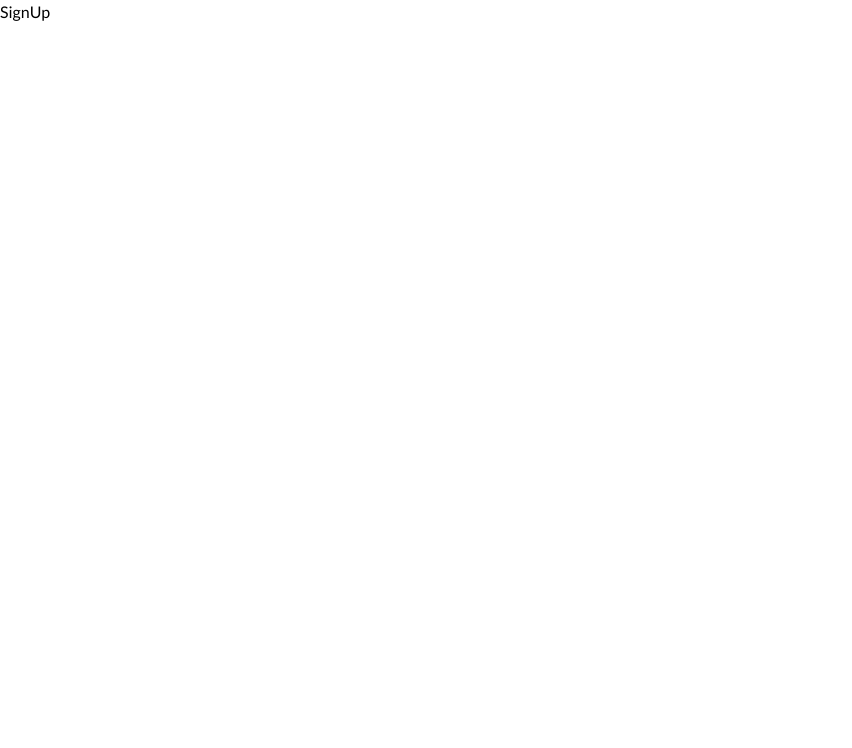
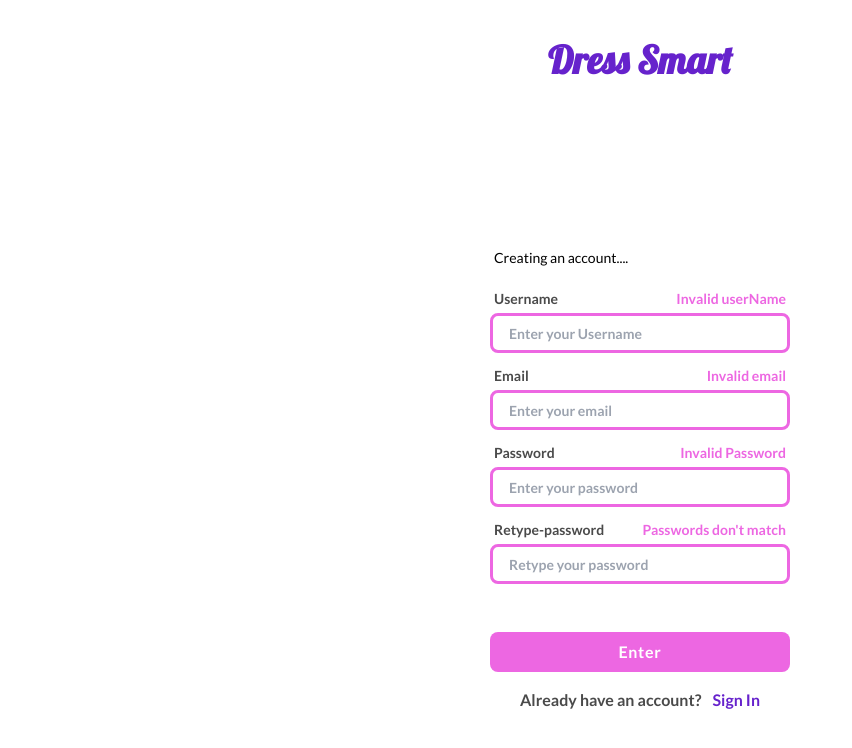
Before and after one commit to Xiaoru-Sun/dress-smart-fe, a React (Vite) app: page /sign-up in a window 1280 px wide. Shown: the top 748 px of the page, without its empty margins (0-852 px from the left). Built offline with nearby package versions, Linux system fonts and the light colour scheme.

Commit message:
adds SignUp component, creates Details page

```diff
--- a/src/App.tsx
+++ b/src/App.tsx
@@ -3,6 +3,7 @@ import Landingpage from "./pages/LandingPage";
 import SignIn from "./pages/SignIn";
 import SignUp from "./pages/SignUp";
 import Weather from "./pages/Weather";
+import Details from "./pages/Details";
 
 function App() {
   return (
@@ -11,6 +12,7 @@ function App() {
       <Route path="/sign-in" element={<SignIn />} />
       <Route path="/sign-up" element={<SignUp />} />
       <Route path="/weather" element={<Weather />} />
+      <Route path="/details" element={<Details />} />
     </Routes>
   );
 }
--- a/src/index.css
+++ b/src/index.css
@@ -40,4 +40,9 @@
     height: 260px;
     margin-top: 2rem;
   }
+  .signUpLogo {
+    width: 150px;
+    height: 260px;
+    margin-top: 2rem;
+  }
 }
--- /dev/null
+++ b/src/pages/Details.tsx
@@ -0,0 +1,5 @@
+const Details = () => {
+  return <div>Details</div>;
+};
+
+export default Details;
--- a/src/pages/SignUp.tsx
+++ b/src/pages/SignUp.tsx
@@ -1,5 +1,120 @@
+import { useState } from "react";
+import Input from "../reusable_components/Input";
+import { useNavigate } from "react-router-dom";
+import AccountLink from "../reusable_components/AccountLink";
+import { Header } from "../components/Header";
+import Button from "../reusable_components/Button";
+import Logo from "../components/Logo";
+
+type NewUserInput = {
+  userName: string;
+  email: string;
+  password: string;
+};
+
+type RetypePassword = string;
+
 const SignUp = () => {
-  return <div>SignUp</div>;
+  const [newUserObj, setNewUserObj] = useState<NewUserInput>({
+    userName: "",
+    email: "",
+    password: "",
+  });
+
+  const [retypedPassword, setRetypedPassword] = useState<RetypePassword>("");
+
+  const handleChange = (value: string, name: string) => {
+    if (name === "retypePassword") {
+      setRetypedPassword(value);
+    }
+    setNewUserObj((obj: any) => ({ ...obj, [name]: value }));
+  };
+
+  const handleButtonClick = () => {
+    navigate("/details");
+  };
+
+  console.log(retypedPassword);
+  const handleOnBlur = () => {};
+
+  // const handleRetypePasswordChange = (
+  //   e: React.ChangeEvent<HTMLInputElement>
+  // ): void => {
+  //   setRetypedPassword(e.target.value);
+  // };
+
+  const navigate = useNavigate();
+
+  return (
+    <div className="w-full h-screen flex flex-col justify-start items-center mt-8">
+      <Header />
+      {/* <Logo styleName="signUpLogo" /> */}
+      <div className="w-[300px] mt-[158px]">
+        <p className="ml-1 text-[14px]">Creating an account....</p>
+      </div>
+      <form className="mt-2">
+        <Input
+          labelName="Username"
+          inputType="text"
+          inputPlaceholder="Enter your Username"
+          inputName="userName"
+          inputValue={newUserObj.userName}
+          isValidated={null}
+          validationMessage="Invalid userName"
+          handleChange={handleChange}
+          handleOnBlur={() => handleOnBlur()}
+        />
+        <Input
+          labelName="Email"
+          inputType="email"
+          inputPlaceholder="Enter your email"
+          inputName="email"
+          inputValue={newUserObj.email}
+          isValidated={null}
+          validationMessage="Invalid email"
+          handleChange={handleChange}
+          handleOnBlur={() => handleOnBlur()}
+        />
+        <Input
+          labelName="Password"
+          inputType="password"
+          inputPlaceholder="Enter your password"
+          inputName="password"
+          inputValue={newUserObj.password}
+          isValidated={null}
+          validationMessage="Invalid Password"
+          handleChange={handleChange}
+          handleOnBlur={() => handleOnBlur()}
+        />
+
+        <Input
+          labelName="Retype-password"
+          inputType="password"
+          inputPlaceholder="Retype your password"
+          inputName="retypePassword"
+          inputValue={retypedPassword}
+          isValidated={null}
+          validationMessage="Passwords don't match"
+          handleChange={handleChange}
+          handleOnBlur={() => handleOnBlur()}
+        />
+
+        <Button
+          styleName="mainButton"
+          isDisabled={false}
+          handleClick={handleButtonClick}
+        >
+          Enter
+        </Button>
+      </form>
+
+      <AccountLink
+        message="Already have an account?"
+        linkMessage="Sign In"
+        navigateTo="sign-in"
+      />
+    </div>
+  );
 };
 
 export default SignUp;
--- a/src/reusable_components/Input.tsx
+++ b/src/reusable_components/Input.tsx
@@ -2,12 +2,13 @@ type InputProps = {
   labelName: string;
   inputType: string;
   inputPlaceholder: string;
-  inputName: string;
+  inputName?: string;
   inputValue: string;
-  isValidated: boolean | null;
+  isValidated?: boolean | null;
   validationMessage: string;
-  handleChange: (value: string, name: string) => void;
-  handleOnBlur: () => void;
+  handleChange?: (value: string, name: string) => void;
+  handleOnBlur?: () => void;
+  isDisable?: boolean;
 };
 
 const Input = ({
@@ -20,6 +21,7 @@ const Input = ({
   validationMessage,
   handleChange,
   handleOnBlur,
+  isDisable = false,
 }: InputProps) => {
   return (
     <div className="flex flex-col">
@@ -39,6 +41,7 @@ const Input = ({
         onChange={(e) => handleChange(e.target.value, e.target.name)}
         onBlur={handleOnBlur}
         className={`w-[300px] h-[40px] mt-1 pl-4 border-[3px] rounded-lg border-primary focus:outline-none text-mainFont font-semibold text-[14px] placeholder:text-[14px] placeholder:text-gray-400 placeholder:font-semibold`}
+        disabled={isDisable}
       />
     </div>
   );
```
